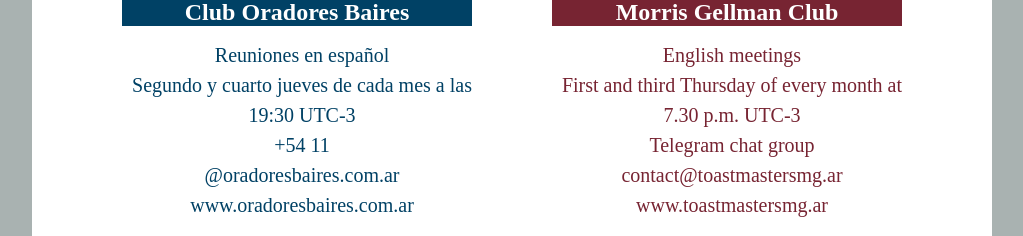
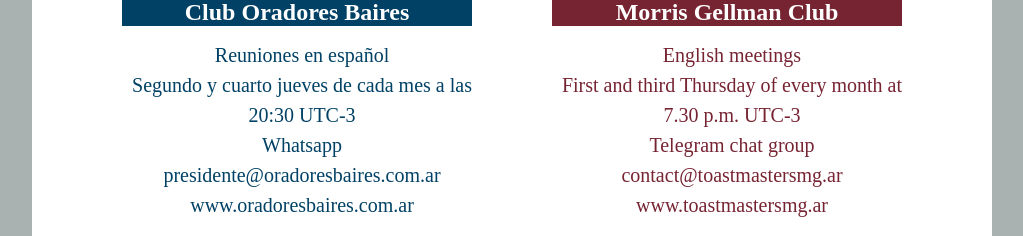
Before and after one commit to toastmastersarg/toastmastersarg, a plain HTML site: page index.html in a window 1280 px wide. Shown: the part 221-457 px from the top of the page, without its empty margins (128-1151 px from the left). Drawn offline with Linux system fonts and the light colour scheme; files whose address does not match are found by name; a web font is replaced by a local one.

Commit message:
Email OB actualizado

```diff
--- a/index.html
+++ b/index.html
@@ -51,9 +51,9 @@
 						<ul class="ob">
 							<li>
 								<p>Reuniones en español</p>
-								<p>Segundo y cuarto jueves de cada mes a las 19:30 UTC-3</p>
-								<p>+54 11 </p>
-								<p><a href="mailto:@oradoresbaires.com.ar">@oradoresbaires.com.ar</a> </p>
+								<p>Segundo y cuarto jueves de cada mes a las 20:30 UTC-3</p>
+								<p><a href="https://api.whatsapp.com/send?phone=">Whatsapp</a></p>
+								<p><a href="mailto:presidente@oradoresbaires.com.ar">presidente@oradoresbaires.com.ar</a> </p>
 								<p><a href="www.oradoresbaires.com.ar">www.oradoresbaires.com.ar</a> </p>
 							</li>
 						</ul>
```
